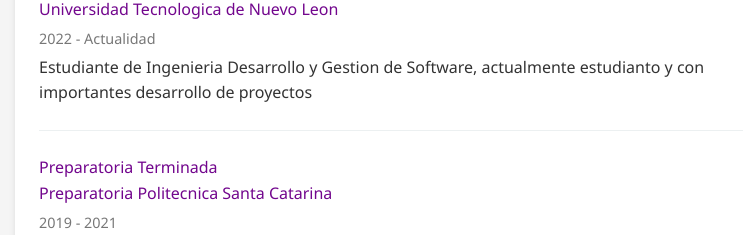
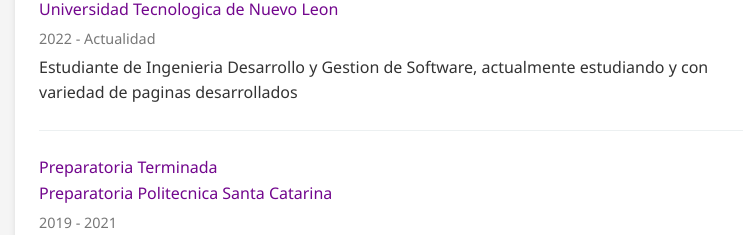
Before and after one commit to Kamul1840MX/Kamul1840.github.io, a plain HTML site: page index.html in a window 1280 px wide. Shown: the part 1614-1849 px from the top of the page, 45-792 px from the left. Drawn offline with Linux system fonts and the light colour scheme.

Commit message:
Update index.html

```diff
--- a/index.html
+++ b/index.html
@@ -82,7 +82,7 @@
                         <div class="degree">Estudiante de Ingenieria </div>
                         <div class="company">Universidad Tecnologica de Nuevo Leon</div>
                         <div class="date"><i class="far fa-calendar-alt"></i> 2022 - Actualidad</div>
-                        <p>Estudiante de Ingenieria Desarrollo y Gestion de Software, actualmente estudianto y con importantes desarrollo de proyectos</p>
+                        <p>Estudiante de Ingenieria Desarrollo y Gestion de Software, actualmente estudiando y con variedad de paginas desarrollados</p>
                     </div>
 
                     <div class="education-item">
```
